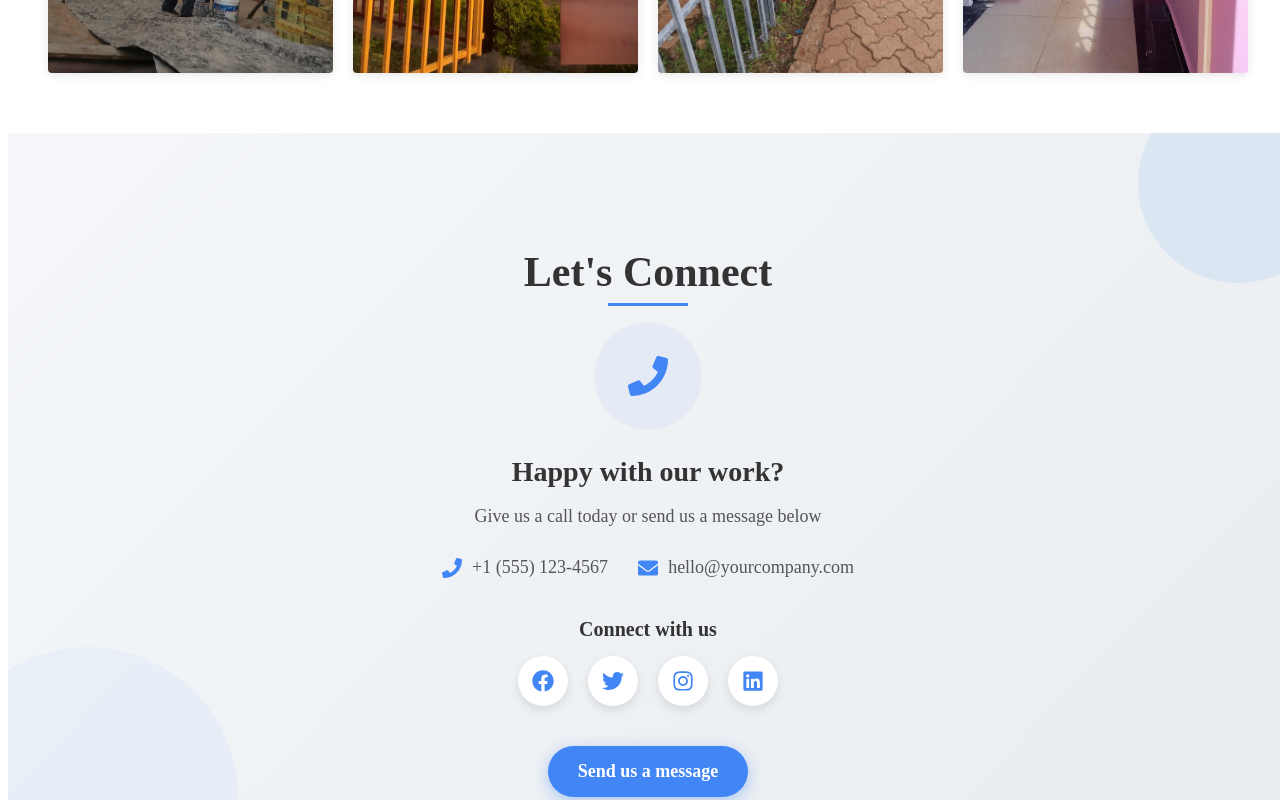
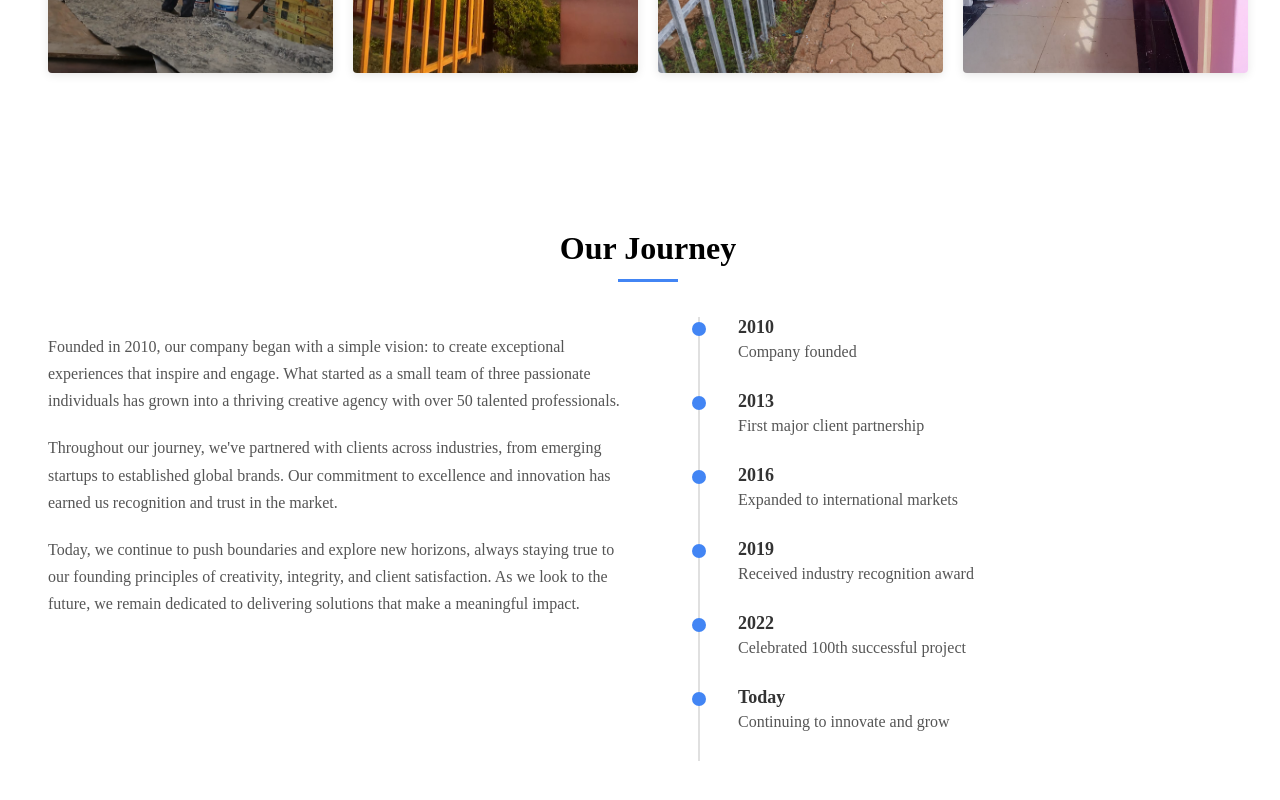
Before and after one commit to LorraObare/paint-enterprise, a React (Vite) app in the folder vite-paint/: page / in a window 1280 px wide. Shown: the part 4620-5420 px from the top of the page. Built offline with nearby package versions, Linux system fonts and the light colour scheme; the HTML template or start-up script is replaced by a standard one.

Commit message:
history update

```diff
--- a/vite-paint/src/App.jsx
+++ b/vite-paint/src/App.jsx
@@ -6,6 +6,7 @@ import Products from "./Products.jsx";
 import Portfolio from "./Portfolio.jsx";
 import Contact from "./Contact.jsx";
 import Home from "./Home.jsx";
+import BriefHistory from "./BriefHistory.jsx";
 
 function App() {
   return (
@@ -25,7 +26,8 @@ function App() {
       </section>
       <section id="portfolio">
         <Portfolio />
-      </section>
+       </section>
+      <BriefHistory />
       <section id="contact">
         <Contact />
       </section>
--- /dev/null
+++ b/vite-paint/src/BriefHistory.jsx
@@ -0,0 +1,57 @@
+import './Styles/BriefHistory.css';
+
+function BriefHistory(){
+    return(
+        <section className="history-section">
+      <div className="container">
+        <h2>Our Journey</h2>
+        <div className="history-content">
+          <div className="history-text">
+            <p>
+              Founded in 2010, our company began with a simple vision: to create exceptional experiences that inspire and engage.
+              What started as a small team of three passionate individuals has grown into a thriving creative agency with over
+              50 talented professionals.
+            </p>
+            <p>
+              Throughout our journey, we've partnered with clients across industries, from emerging startups to established
+              global brands. Our commitment to excellence and innovation has earned us recognition and trust in the market.
+            </p>
+            <p>
+              Today, we continue to push boundaries and explore new horizons, always staying true to our founding principles
+              of creativity, integrity, and client satisfaction. As we look to the future, we remain dedicated to delivering
+              solutions that make a meaningful impact.
+            </p>
+          </div>
+          <div className="history-milestones">
+            <div className="milestone">
+              <span className="year">2010</span>
+              <span className="event">Company founded</span>
+            </div>
+            <div className="milestone">
+              <span className="year">2013</span>
+              <span className="event">First major client partnership</span>
+            </div>
+            <div className="milestone">
+              <span className="year">2016</span>
+              <span className="event">Expanded to international markets</span>
+            </div>
+            <div className="milestone">
+              <span className="year">2019</span>
+              <span className="event">Received industry recognition award</span>
+            </div>
+            <div className="milestone">
+              <span className="year">2022</span>
+              <span className="event">Celebrated 100th successful project</span>
+            </div>
+            <div className="milestone">
+              <span className="year">Today</span>
+              <span className="event">Continuing to innovate and grow</span>
+            </div>
+          </div>
+        </div>
+      </div>
+    </section>
+    );
+}
+
+export default BriefHistory;
--- a/vite-paint/src/Contact.jsx
+++ b/vite-paint/src/Contact.jsx
@@ -1,6 +1,7 @@
 import React from 'react';
 import './Styles/Contact.css';
 import { FaPhone, FaEnvelope, FaFacebook, FaTwitter, FaInstagram, FaLinkedin } from 'react-icons/fa';
+import { HashLink } from 'react-router-hash-link';
 
 function Contact(){
     return (
@@ -45,8 +46,11 @@ function Contact(){
           </div>
 
           <div className="contact-cta">
-            <a href="#footer-form" className="cta-button">Send us a message</a>
-          </div>
+          <HashLink smooth to="/#footer" className="cta-button">
+          Send us a message
+         </HashLink>
+        </div>
+
         </div>
       </div>
     </section>
--- /dev/null
+++ b/vite-paint/src/Styles/BriefHistory.css
@@ -0,0 +1,126 @@
+.history-section {
+    padding: 70px 0;
+    background-color: white;
+  }
+
+  .container {
+    max-width: 1200px;
+    margin: 0 auto;
+    padding: 0 15px;
+  }
+
+  .history-section h2 {
+    text-align: center;
+    margin-bottom: 50px;
+    font-size: 32px;
+    position: relative;
+  }
+
+  .history-section h2:after {
+    content: '';
+    position: absolute;
+    bottom: -15px;
+    left: 50%;
+    transform: translateX(-50%);
+    width: 60px;
+    height: 3px;
+    background-color: #4285f4;
+  }
+
+  .history-content {
+    display: flex;
+    flex-wrap: wrap;
+    justify-content: space-between;
+    gap: 40px;
+  }
+
+  .history-text {
+    flex: 1;
+    min-width: 300px;
+  }
+
+  .history-text p {
+    margin-bottom: 20px;
+    line-height: 1.7;
+    color: #555;
+    font-size: 16px;
+  }
+
+  .history-milestones {
+    flex: 1;
+    min-width: 300px;
+    position: relative;
+  }
+
+  .history-milestones:before {
+    content: '';
+    position: absolute;
+    left: 30px;
+    top: 0;
+    height: 100%;
+    width: 2px;
+    background-color: #e0e0e0;
+  }
+
+  .milestone {
+    position: relative;
+    padding-left: 70px;
+    margin-bottom: 30px;
+  }
+
+  .milestone:before {
+    content: '';
+    position: absolute;
+    left: 24px;
+    top: 5px;
+    width: 14px;
+    height: 14px;
+    border-radius: 50%;
+    background-color: #4285f4;
+    z-index: 1;
+  }
+
+  .milestone .year {
+    display: block;
+    font-weight: bold;
+    font-size: 18px;
+    color: #333;
+    margin-bottom: 5px;
+  }
+
+  .milestone .event {
+    color: #555;
+  }
+
+  /* Responsive adjustments */
+  @media (max-width: 768px) {
+    .history-content {
+      flex-direction: column;
+    }
+
+    .history-section {
+      padding: 50px 0;
+    }
+
+    .history-section h2 {
+      margin-bottom: 40px;
+    }
+  }
+
+  @media (max-width: 480px) {
+    .history-section h2 {
+      font-size: 28px;
+    }
+
+    .milestone {
+      padding-left: 50px;
+    }
+
+    .history-milestones:before {
+      left: 20px;
+    }
+
+    .milestone:before {
+      left: 14px;
+    }
+  }
```
